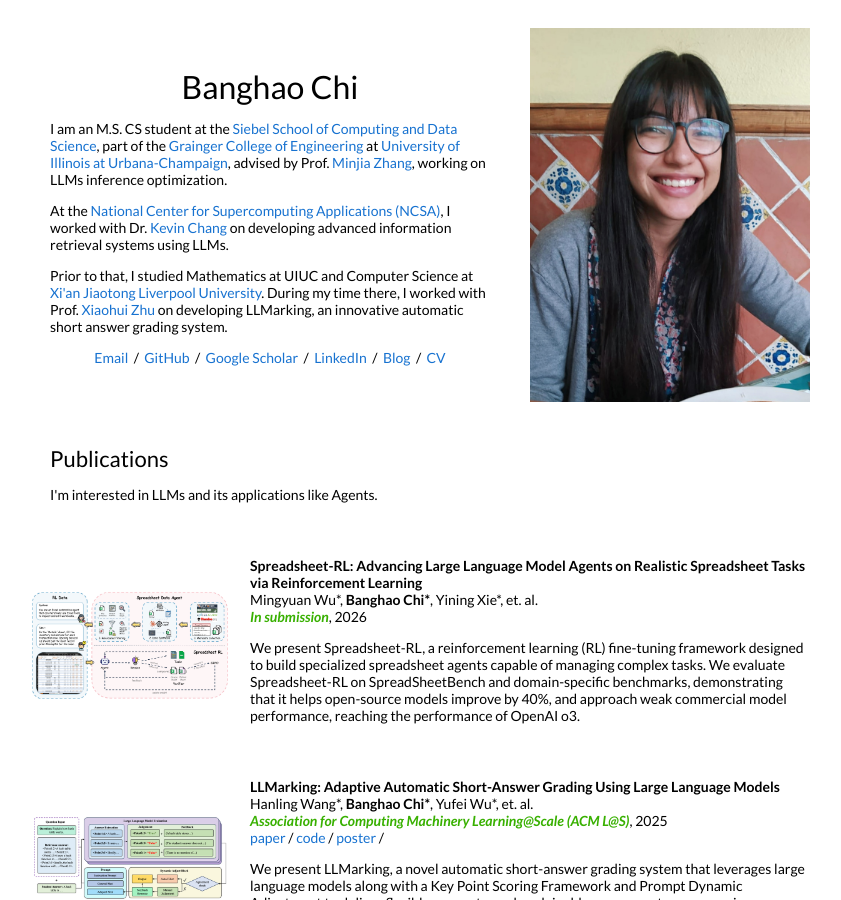
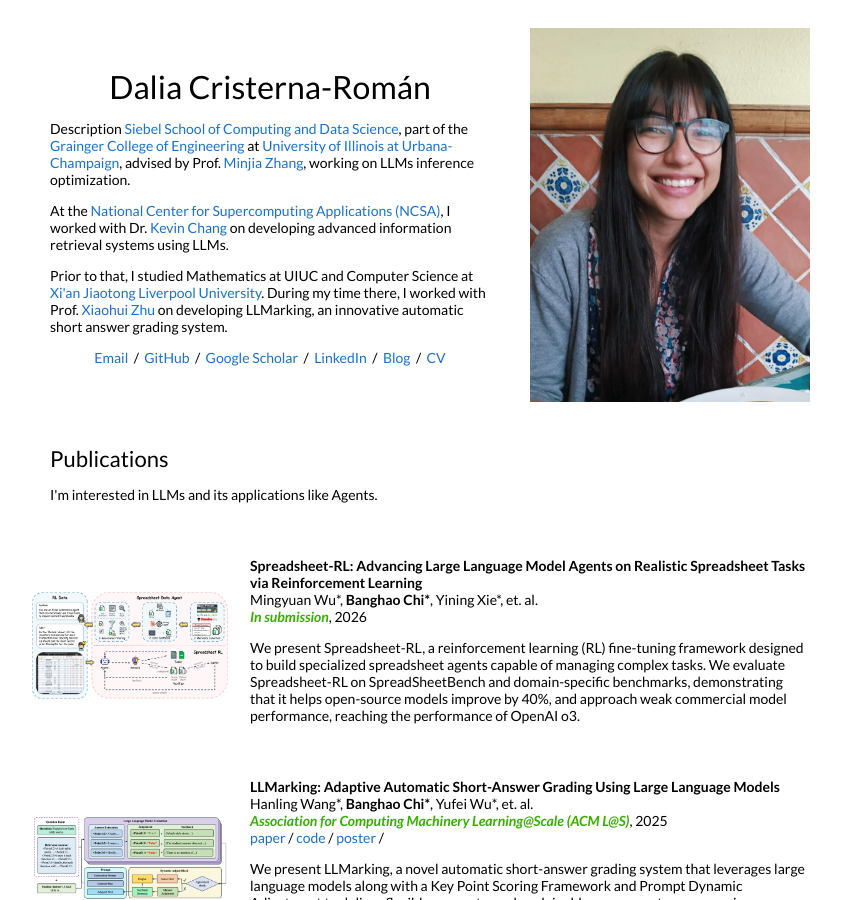
Before and after one commit to daliacristernaroman/dcr.github.io, a Jekyll site: the page built from _posts/2026-02-03-spreadsheet-rl.markdown, in a window 1280 px wide and 900 px high. Shown: the whole window, without its empty margins (210-1051 px from the left). Built offline with Jekyll 4.4.1, drawn with Linux system fonts in a browser that asks for light colours; some of the changed text lies outside the part shown.

Commit message:
Update author name and description in default layout

```diff
--- a/_layouts/default.html
+++ b/_layouts/default.html
@@ -64,9 +64,9 @@
           >
             <tr style="padding: 0px">
               <td style="padding: 2.5%; width: 60%; vertical-align: middle">
-                <h1>Banghao Chi</h1>
+                <h1>Dalia Cristerna-Román</h1>
                 <p>
-                  I am an M.S. CS student at the
+                 Description
                   <a href="https://siebelschool.illinois.edu/"
                     >Siebel School of Computing and Data Science</a
                   >, part of the
@@ -434,8 +434,7 @@
                 "
               >
                 <p>
-                  © {{ site.time | date: '%Y' }} Banghao Chi. All rights
-                  reserved.
+                  © {{ site.time | date: '%Y' }}
                 </p>
                 <p>Last updated: {{ site.time | date: "%B %Y" }}</p>
               </td>
```
